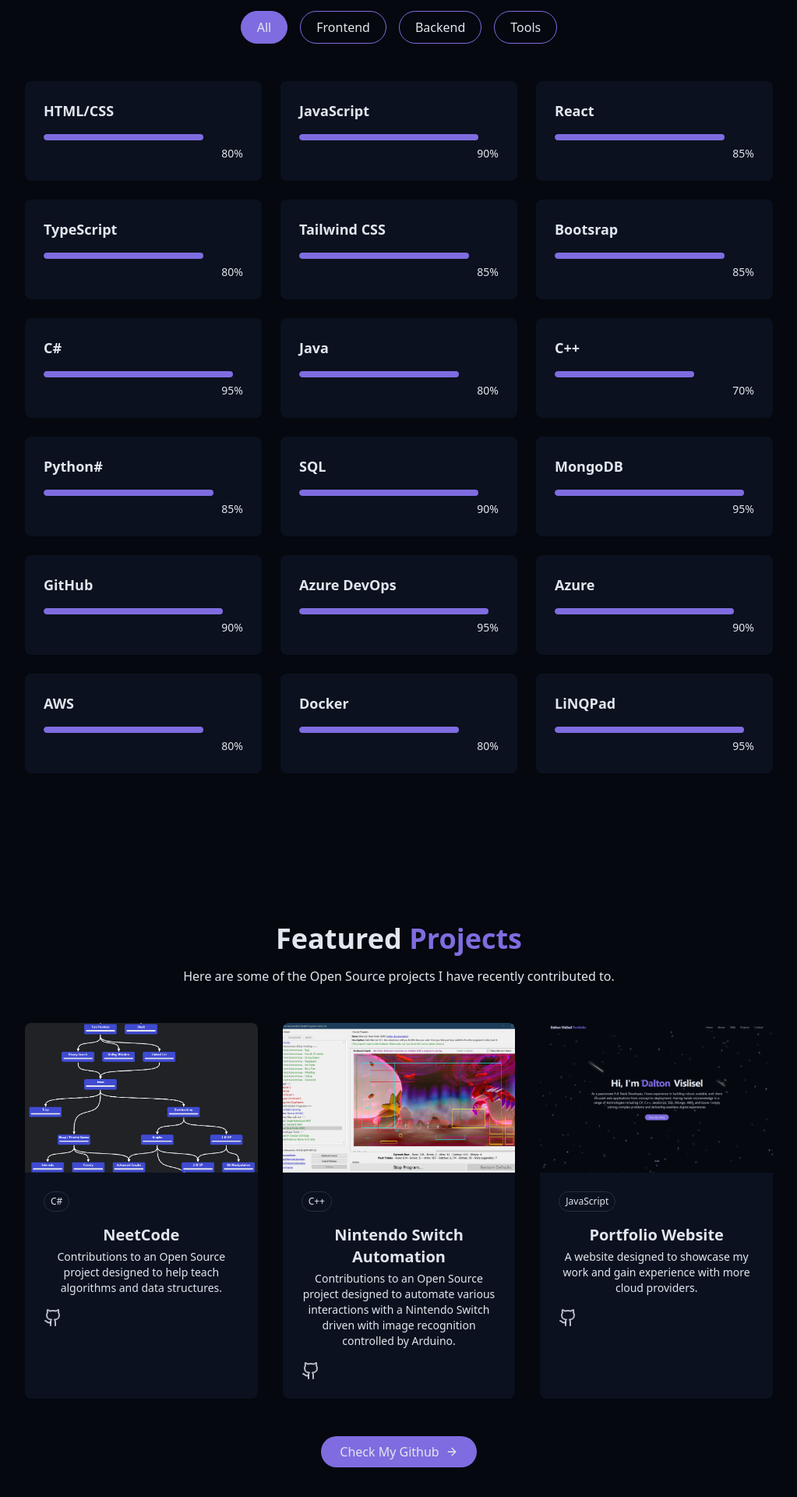
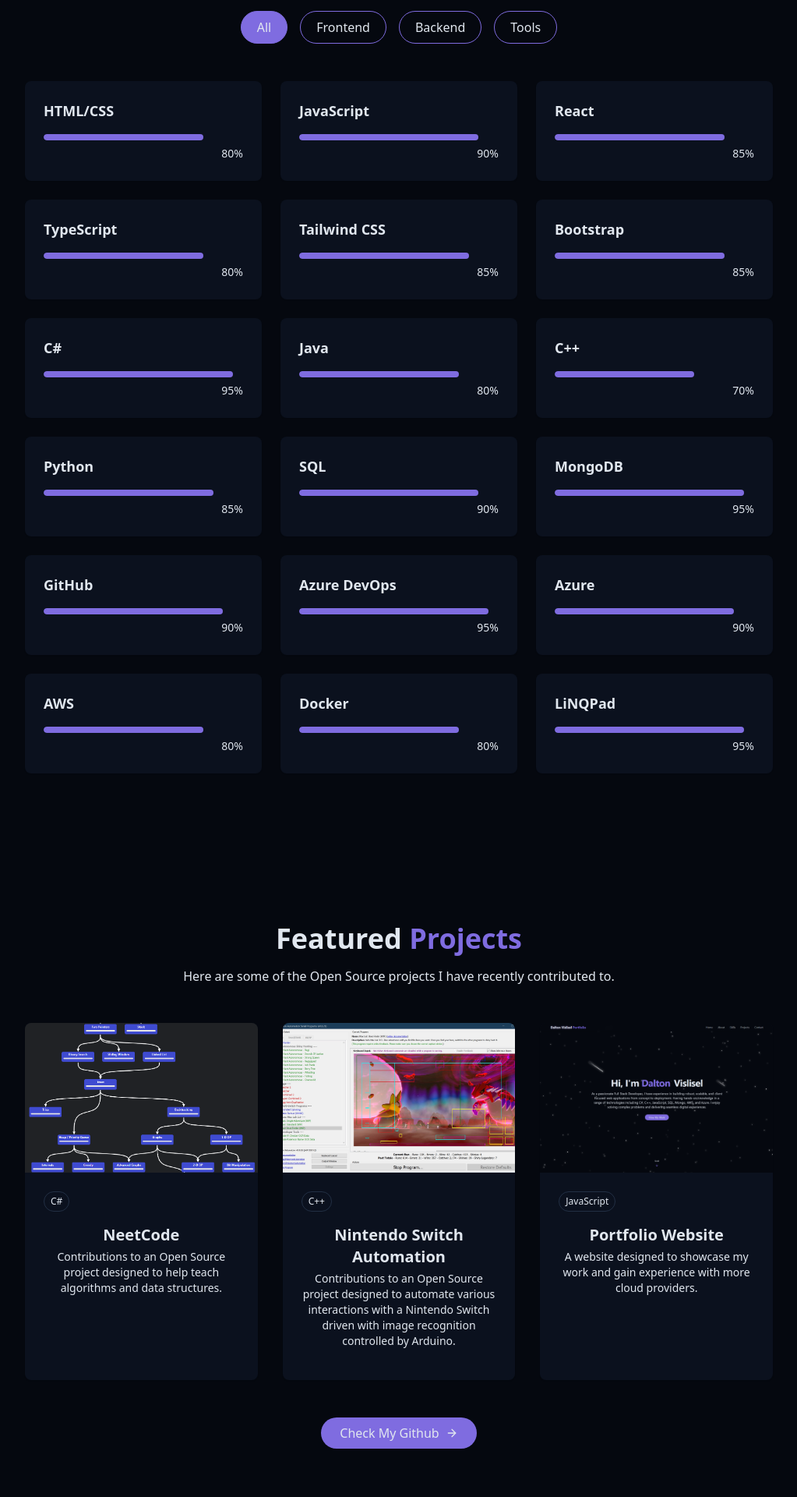
Before and after one commit to Dalton-V/Portfolio, a React (Vite) app: page / in a window 1280 px wide. Shown: the part 1676-3596 px from the top of the page at 78% size, without its empty margins (128-1151 px from the left). Built offline with nearby package versions, Linux system fonts and the light colour scheme.

Commit message:
Added google analytics. fixed typos

```diff
--- a/index.html
+++ b/index.html
@@ -5,6 +5,16 @@
     <link rel="icon" type="image/svg+xml" href="/vite.svg" />
     <meta name="viewport" content="width=device-width, initial-scale=1.0" />
     <title>Dalton Vislisel</title>
+
+    <!-- Google tag (gtag.js) -->
+    <script async src="https://www.googletagmanager.com/gtag/js?id=G-F27B9Q7B1Q"></script>
+    <script>
+      window.dataLayer = window.dataLayer || [];
+      function gtag(){dataLayer.push(arguments);}
+      gtag('js', new Date());
+
+      gtag('config', 'G-F27B9Q7B1Q');
+    </script>
   </head>
   <body>
     <div id="root"></div>
--- a/src/components/ProjectsSection.jsx
+++ b/src/components/ProjectsSection.jsx
@@ -1,4 +1,4 @@
-import { ArrowRight, Github } from "lucide-react";
+import { ArrowRight } from "lucide-react";
 
 const projects = [
     {
@@ -46,11 +46,13 @@
                             className="group bg-card rounded-lg overflow-hidden shadow-xs card-hover"
                         >
                              <div className="h-48 overflow-hidden">
-                                <img
-                                    src={project.image}
-                                    alt={project.title}
-                                    className="w-full h-full object-cover transition-transform duration-500 group-hover:scale-110"
-                                />
+                                <a href={project.githubUrl} target="_blank">
+                                    <img
+                                        src={project.image}
+                                        alt={project.title}
+                                        className="w-full h-full object-cover transition-transform duration-500 group-hover:scale-110"
+                                    />
+                                </a>
                              </div>
 
                              <div className="p-6">
@@ -67,17 +69,6 @@
                                 <p className="text-muted-foreground text-sm mb-4">
                                     {project.description}
                                 </p>
-                                <div className="flex justify-between items-center">
-                                    <div className="flex space-x-3">
-                                        <a
-                                            href={project.githubUrl}
-                                            target="_blank"
-                                            className="text-foreground/80 hover:text-primary transition-colors duration-300"
-                                        >
-                                            <Github/>
-                                        </a>
-                                    </div>
-                                </div>
                             </div>
 
                         </div>
--- a/src/components/SkillsSection.jsx
+++ b/src/components/SkillsSection.jsx
@@ -8,13 +8,13 @@
     { name: "React", level: 85, category: "frontend"},
     { name: "TypeScript", level: 80, category: "frontend"},
     { name: "Tailwind CSS", level: 85, category: "frontend"},
-    { name: "Bootsrap", level: 85, category: "frontend"},
+    { name: "Bootstrap", level: 85, category: "frontend"},
 
     // Backend
     { name: "C#", level: 95, category: "backend"},
     { name: "Java", level: 80, category: "backend"},
     { name: "C++", level: 70, category: "backend"},
-    { name: "Python#", level: 85, category: "backend"},
+    { name: "Python", level: 85, category: "backend"},
     { name: "SQL", level: 90, category: "backend"},
     { name: "MongoDB", level: 95, category: "backend"},
 
--- a/src/index.css
+++ b/src/index.css
@@ -154,6 +154,15 @@
   box-shadow: 0 0 10px 5px rgba(255, 255, 255, 0.3)
 }
 
+@utility clickable {
+  height: 100%;
+  width: 100%;
+  left: 0;
+  top: 0;
+  position: absolute;
+  z-index: 1;
+}
+
 #root {
   max-width: 100%;
   margin: 0 auto;
```
